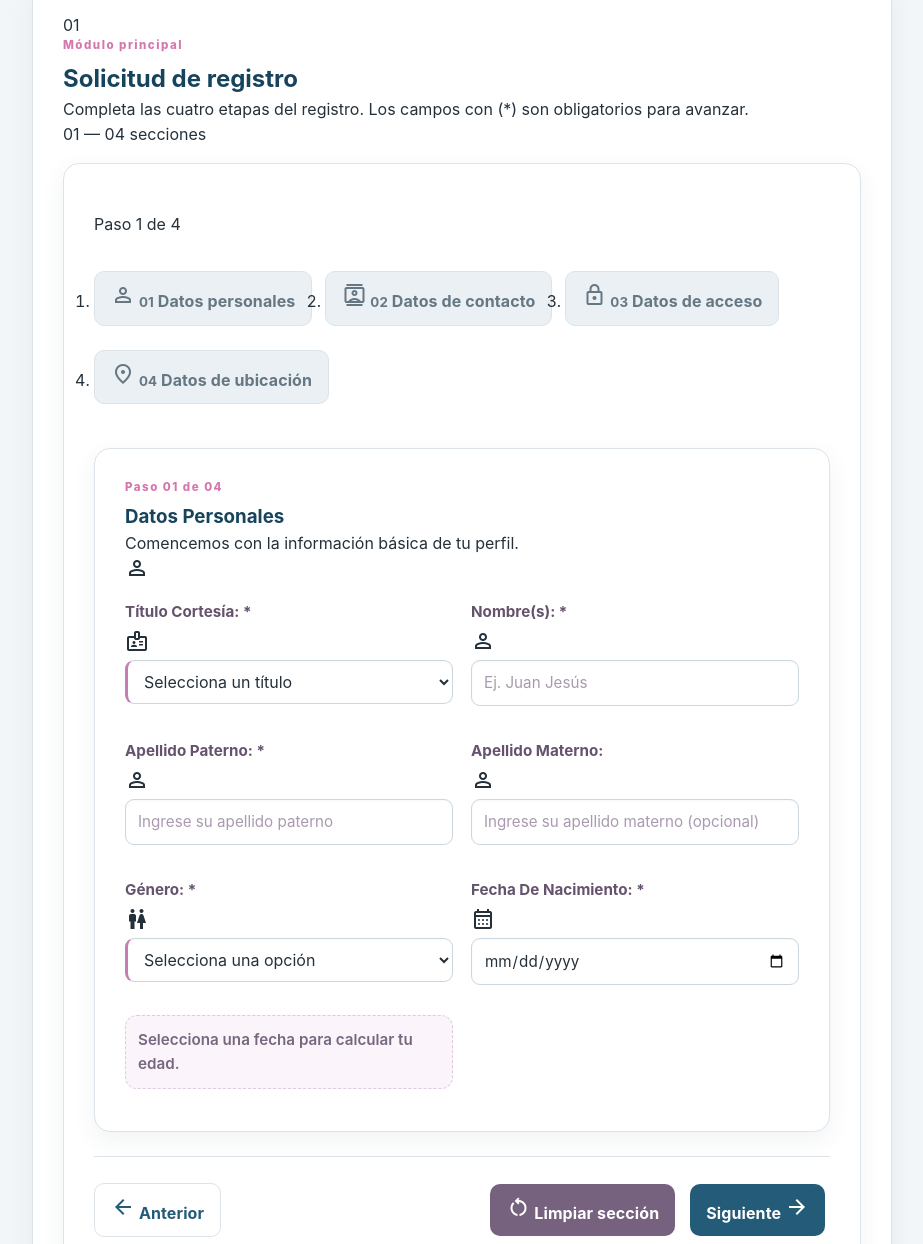
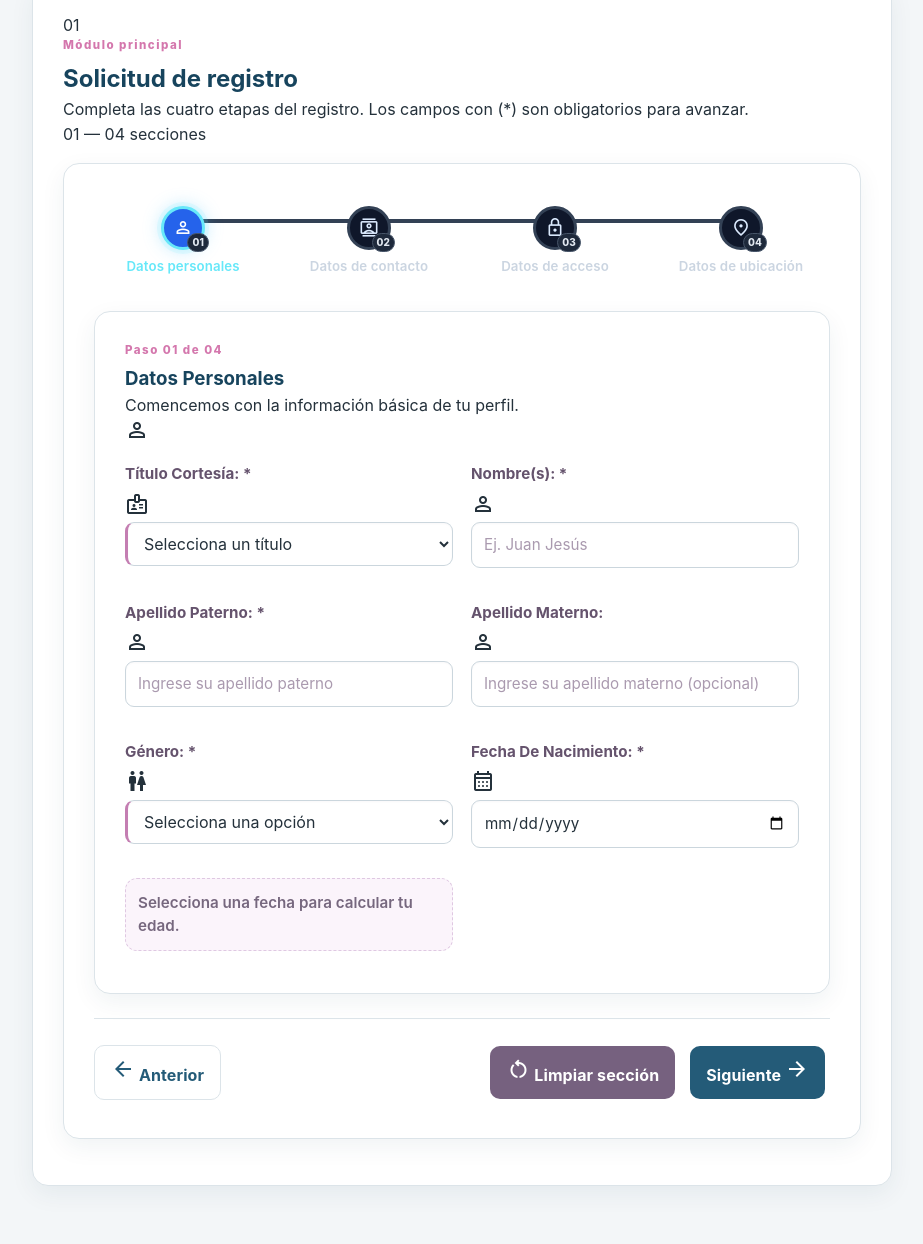
Before and after one commit to 250930-Itzel/250930-Aplicaciones_Web_4C, a PHP site: page /registroUsuarios.html in a window 1280 px wide. Shown: the part 474-1718 px from the top of the page, without its empty margins (178-1101 px from the left). After the commit the page ends 1686 px from the top, so only its background shows below. Run offline with PHP 8.4, Linux system fonts and the light colour scheme.

Commit message:
Diseñar indicador circular de secciones del registro

```diff
--- a/Practica 04/CSS/Styles.css
+++ b/Practica 04/CSS/Styles.css
@@ -1026,3 +1026,147 @@ h2,h3,h4{color:var(--mg-primary-dark)}label{display:block;margin:13px 0 6px;font
 .profile-avatar,.perfil-avatar{width:104px;height:104px;object-fit:cover;border-radius:50%;border:4px solid #e7eef2;background:#fff}.qr-card,.qr-preview,.social-card{padding:16px;border:1px solid var(--mg-border);border-radius:12px;background:#f9fbfc;margin:12px 0}table{width:100%;border-collapse:collapse;margin:14px 0;background:#fff}th,td{padding:11px;border:1px solid var(--mg-border);text-align:left;vertical-align:top}th{background:#eaf1f5;color:var(--mg-primary-dark)}tbody tr:nth-child(even){background:#f8fafb}
 .error-message,.field-error,.validation-error{display:block;color:#b42318;font-size:.88rem;margin-top:4px}input.invalid,select.invalid,textarea.invalid{border-color:#c93636!important;background:#fff8f7!important}[hidden]{display:none!important}
 @media(max-width:700px){main{width:calc(100% - 20px);margin-top:14px}.form-grid,.grid-fields,.two-columns{grid-template-columns:1fr}#vistaRegistro,#vistaPractica{padding:16px}.wizard-actions{align-items:stretch}.wizard-actions>button,.actions-right button{flex:1}.topbar-tools>*{flex:1 1 145px}}
+
+
+/* ==========================================================================
+   8. INDICADOR CIRCULAR DE LAS CUATRO SECCIONES DEL REGISTRO
+   Diseño inspirado en la referencia: círculos, iconos y línea de progreso.
+   ========================================================================== */
+#registroWizard .stepper {
+  position: relative;
+  display: block;
+  margin: 4px 0 28px;
+  padding: 0;
+  background: transparent;
+  border: 0;
+}
+#registroWizard .stepper-list {
+  position: relative;
+  display: flex;
+  align-items: flex-start;
+  justify-content: space-between;
+  gap: 8px;
+  list-style: none;
+  margin: 0;
+  padding: 0;
+}
+#registroWizard .stepper-track {
+  position: absolute;
+  z-index: 0;
+  top: 21px;
+  left: 12.5%;
+  right: 12.5%;
+  height: 4px;
+  overflow: hidden;
+  border-radius: 99px;
+  background: #334155;
+}
+#registroWizard .stepper-fill {
+  width: 0;
+  height: 100%;
+  border-radius: inherit;
+  background: linear-gradient(90deg, #2563eb, #22d3ee);
+  transition: width .35s ease;
+}
+#registroWizard .stepper-item {
+  position: relative;
+  z-index: 1;
+  flex: 1 1 0;
+  min-width: 0;
+  margin: 0;
+  padding: 0;
+}
+#registroWizard .stepper-item .step-btn {
+  display: flex;
+  width: 100%;
+  min-width: 0;
+  flex-direction: column;
+  align-items: center;
+  gap: 8px;
+  padding: 0 3px;
+  color: #cbd5e1;
+  background: transparent;
+  border: 0;
+  border-radius: 0;
+  box-shadow: none;
+  cursor: default;
+  transition: color .25s ease;
+}
+#registroWizard .stepper-item .step-circle {
+  position: relative;
+  display: grid;
+  place-items: center;
+  width: 44px;
+  height: 44px;
+  flex: 0 0 44px;
+  border: 3px solid #334155;
+  border-radius: 50%;
+  background: #0f172a;
+  color: #dbeafe;
+  transition: all .3s ease;
+}
+#registroWizard .stepper-item .step-icon {
+  font-size: 21px;
+  line-height: 1;
+}
+#registroWizard .stepper-item .step-num {
+  position: absolute;
+  right: -7px;
+  bottom: -5px;
+  display: grid;
+  place-items: center;
+  min-width: 21px;
+  height: 19px;
+  padding: 0 4px;
+  border: 1px solid #475569;
+  border-radius: 999px;
+  background: #1e293b;
+  color: #e2e8f0;
+  font-size: 10px;
+  font-weight: 800;
+  line-height: 1;
+}
+#registroWizard .stepper-item .step-label {
+  display: block;
+  max-width: 145px;
+  color: #cbd5e1;
+  font-size: .83rem;
+  font-weight: 600;
+  line-height: 1.25;
+  text-align: center;
+  overflow-wrap: anywhere;
+}
+#registroWizard .stepper-item.is-active .step-circle {
+  border-color: #67e8f9;
+  background: #2563eb;
+  color: #fff;
+  box-shadow: 0 0 0 4px rgba(103,232,249,.12), 0 0 18px rgba(56,189,248,.35);
+}
+#registroWizard .stepper-item.is-active .step-label,
+#registroWizard .stepper-item.is-complete .step-label {
+  color: #67e8f9;
+}
+#registroWizard .stepper-item.is-complete .step-circle {
+  border-color: #67e8f9;
+  background: #164e63;
+  color: #a5f3fc;
+}
+#registroWizard .stepper-item.is-complete .step-num {
+  border-color: #67e8f9;
+  background: #164e63;
+  color: #cffafe;
+}
+#registroWizard .stepper-item.is-clickable .step-btn {
+  cursor: pointer;
+}
+#registroWizard .stepper-item.is-clickable .step-btn:hover .step-circle {
+  border-color: #67e8f9;
+  transform: translateY(-2px);
+}
+@media (max-width: 600px) {
+  #registroWizard .stepper-track { top: 17px; left: 12%; right: 12%; height: 3px; }
+  #registroWizard .stepper-item .step-circle { width: 36px; height: 36px; flex-basis: 36px; }
+  #registroWizard .stepper-item .step-icon { font-size: 18px; }
+  #registroWizard .stepper-item .step-label { font-size: .68rem; max-width: 82px; }
+  #registroWizard .stepper-item .step-num { min-width: 18px; height: 16px; font-size: 9px; }
+}
```
